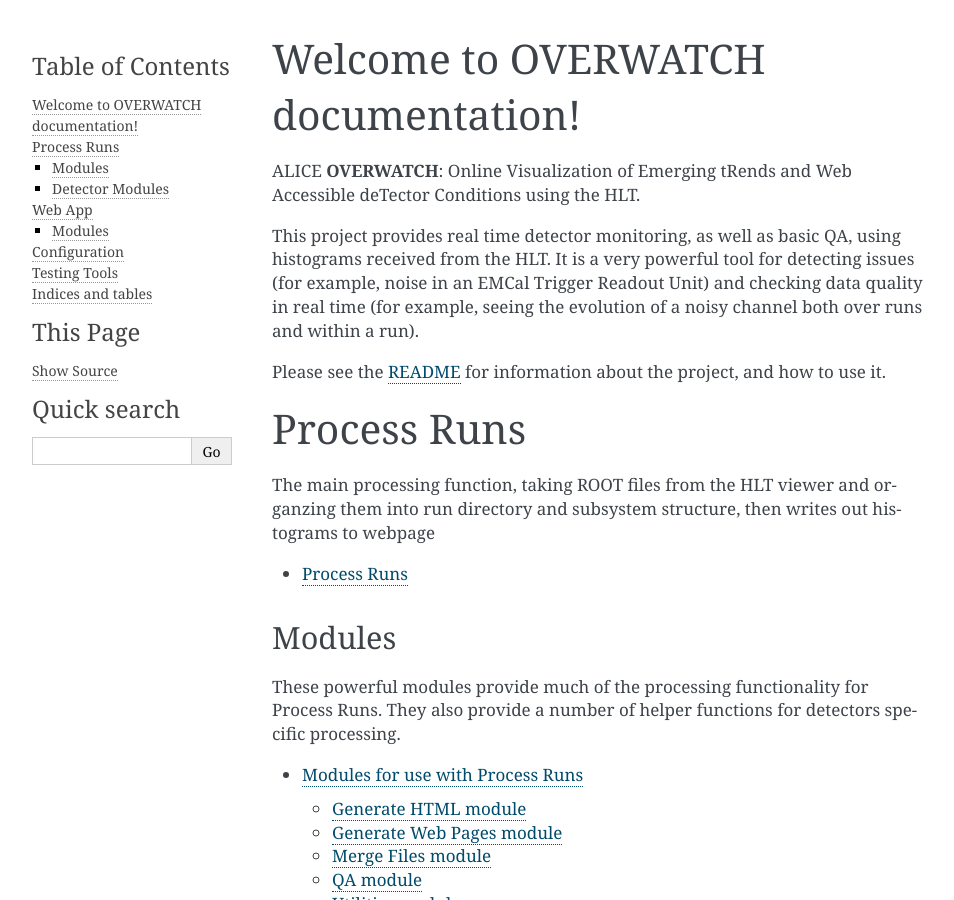
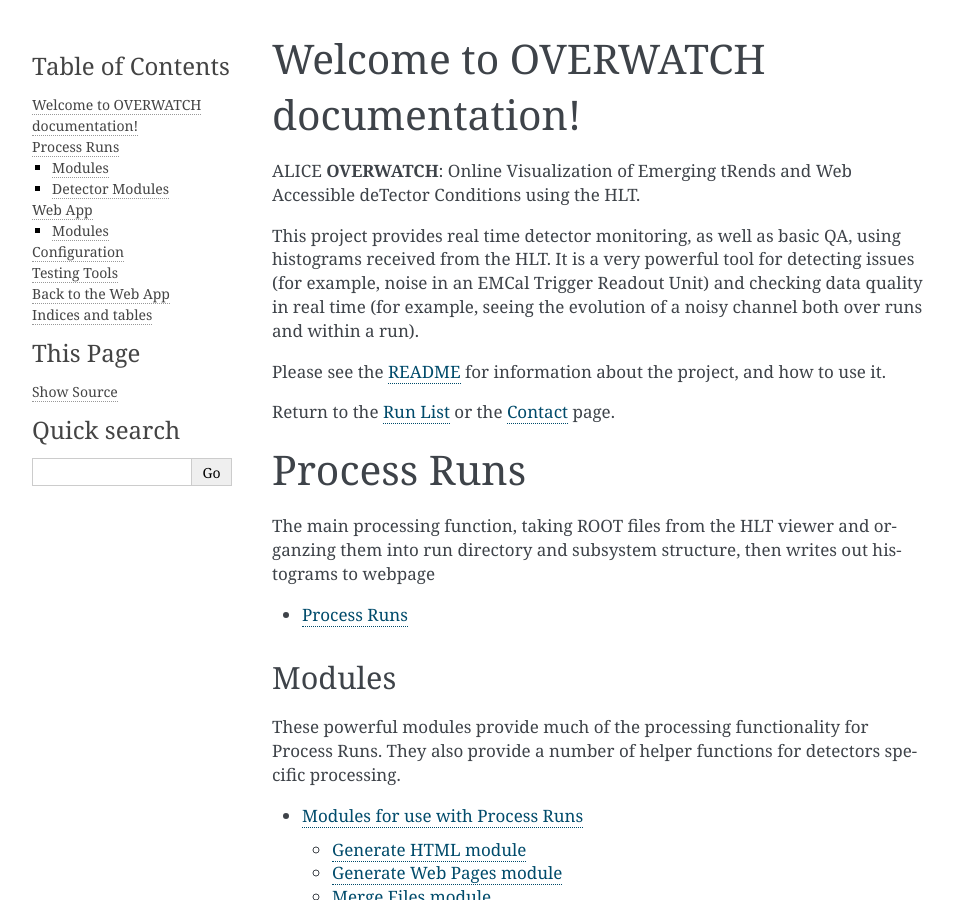
Before and after one commit to raymondEhlers/OVERWATCH, a Sphinx documentation site: the page built from doc/source/index.rst, in a window 1280 px wide and 900 px high. Shown: the whole window, without its empty margins (148-1102 px from the left). Built offline with Sphinx 7.4.7, drawn with Linux system fonts in a browser that asks for light colours; some of the changed text lies outside the part shown.

Commit message:
Updates to the documentation links.

```diff
--- a/doc/source/conf.py
+++ b/doc/source/conf.py
@@ -88,7 +88,9 @@ language = None
 
 # List of patterns, relative to source directory, that match files and
 # directories to ignore when looking for source files.
-exclude_patterns = []
+# linksBackToApp is included on the index page, so this is only excluded
+# to silence sphinx warnings
+exclude_patterns = ["linksBackToApp.rst"]
 
 # The reST default role (used for this markup: `text`) to use for all
 # documents.
--- a/doc/source/index.rst
+++ b/doc/source/index.rst
@@ -93,6 +95,11 @@ are developed.
 
    fullStackServer
 
+Back to the Web App
+===================
+
+.. include:: linksBackToApp.rst
+
 ---------------------
 
 Indices and tables
--- /dev/null
+++ b/doc/source/linksBackToApp.rst
@@ -0,0 +1,4 @@
+Return to the `Run List`_ or the Contact_ page.
+
+.. _Contact: ../contact
+.. _Run List: ../runList.html
--- a/webApp.py
+++ b/webApp.py
@@ -213,8 +213,9 @@ def rebuildDocs():
 
     The link is only available to the admin user.
     """
-    if current_user.id == "admin":
+    if current_user.id == "emcalAdmin":
         # Cannot get the actual output, as it seems to often crash the process
+        # I think this is related to the auto-reload in debug mode
         #buildResult = subprocess.check_output(["make", "-C", serverParameters.docsFolder, "html"])
         #print buildResult
         #flash("Doc build output: " + buildResult)
```
Also changed, not shown: other parts of doc/source/index.rst (+2 -0 lines).
